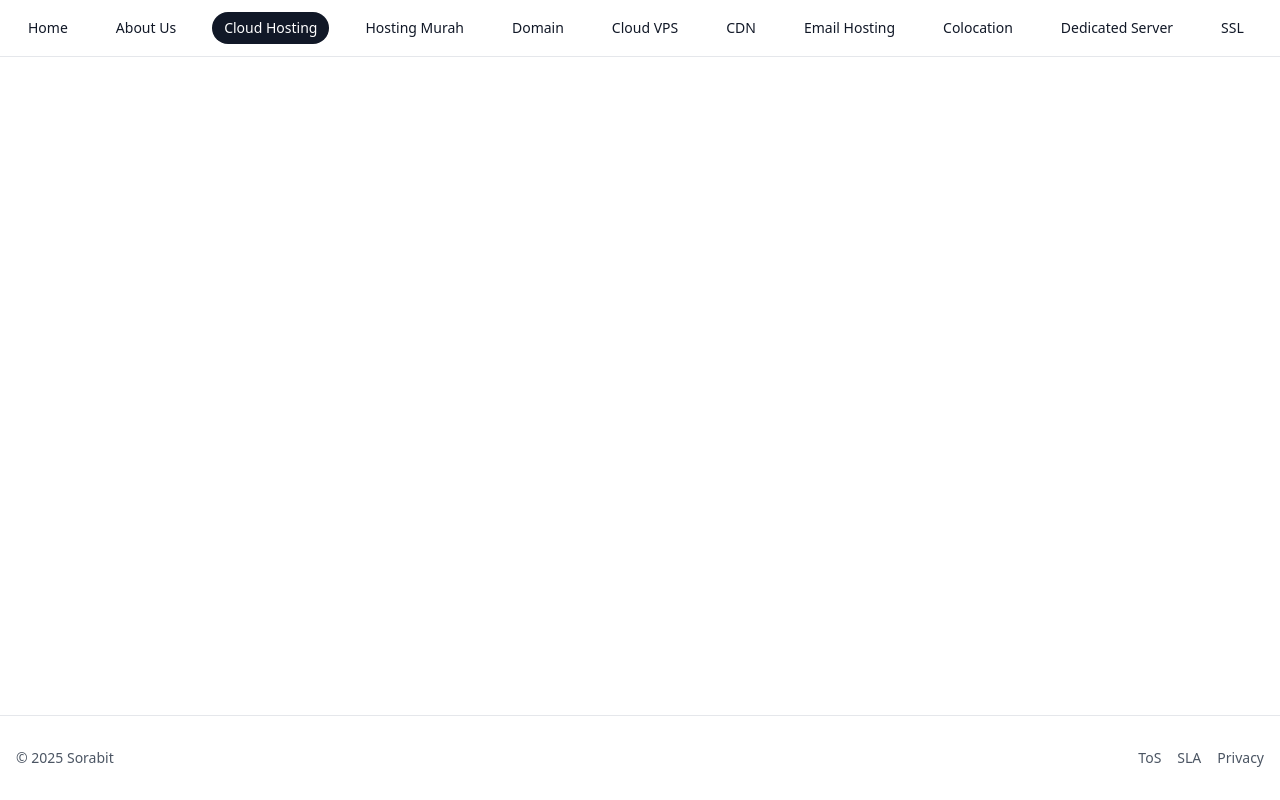
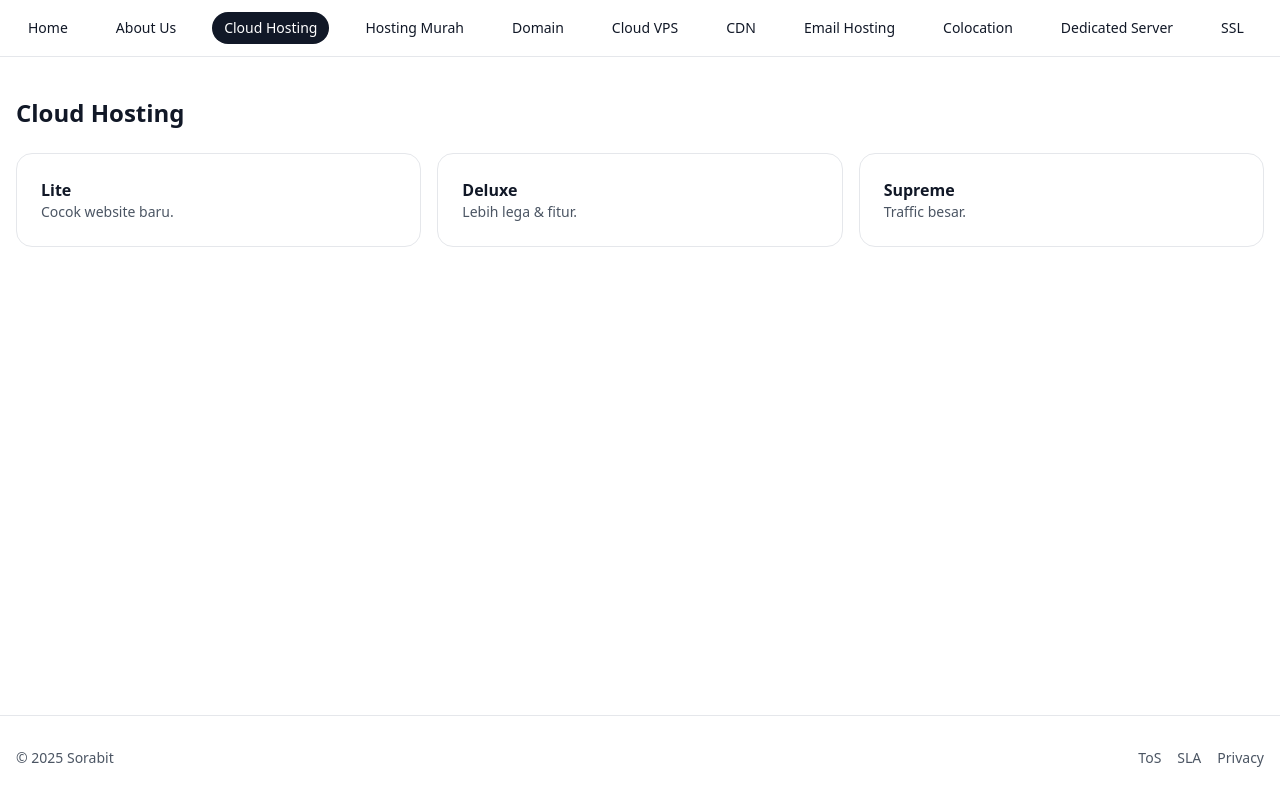
Before and after one commit to GXT-Indonesia/soramainweb, a Nuxt app: page /hosting in a window 1280 px wide. Built offline with nearby package versions, Linux system fonts and the light colour scheme.

Commit message:
Create hosting.vue

```diff
--- /dev/null
+++ b/pages/hosting.vue
@@ -0,0 +1,12 @@
+<script setup lang="ts">useSeo({ title: 'Cloud Hosting — Sorabit', description: 'Paket cloud hosting cepat & aman.' })</script>
+<template>
+  <section class="grid gap-6">
+    <h1 class="text-2xl font-bold">Cloud Hosting</h1>
+    <!-- kartu paket -->
+    <div class="grid sm:grid-cols-3 gap-4">
+      <div class="border rounded-2xl p-6"><h3 class="font-semibold">Lite</h3><p class="text-sm text-gray-600">Cocok website baru.</p></div>
+      <div class="border rounded-2xl p-6"><h3 class="font-semibold">Deluxe</h3><p class="text-sm text-gray-600">Lebih lega & fitur.</p></div>
+      <div class="border rounded-2xl p-6"><h3 class="font-semibold">Supreme</h3><p class="text-sm text-gray-600">Traffic besar.</p></div>
+    </div>
+  </section>
+</template>
```
